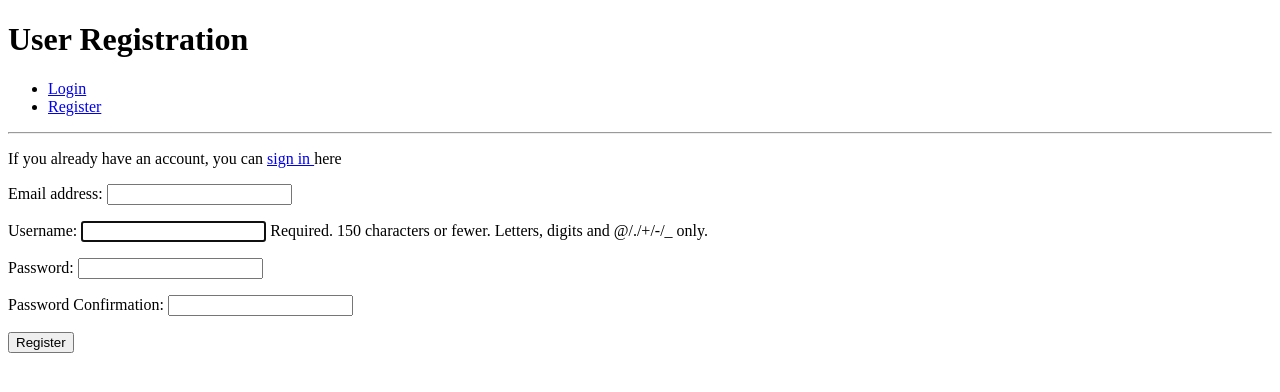
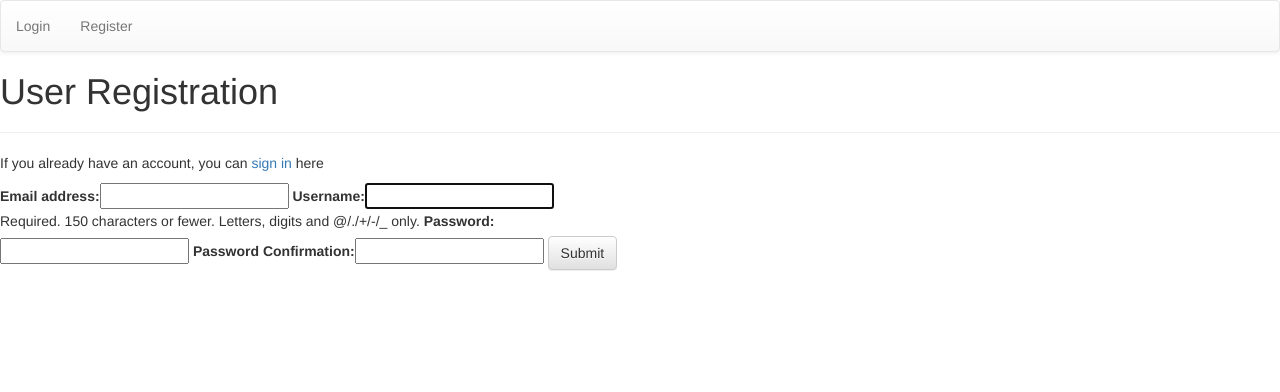
Before and after one commit to vmcggh18/bits_tracker, a Django app: page /register/ in a window 1280 px wide. Shown: the top 392 px of the page. Run offline with Django 3.2, Linux system fonts and the light colour scheme; some libraries are stand-ins or nearby versions.

Commit message:
Added bootstrap theme and styles to forms. Added static dir. Added test for registration html

```diff
--- a/accounts/templates/login.html
+++ b/accounts/templates/login.html
@@ -1,13 +1,13 @@
 {% extends 'base.html' %}
-
+{% load bootstrap_tags %}
 {% block page_title %}Log in Page{% endblock %}
 {% block page_heading %}User Login{% endblock %}
 {% block content %}
 <form method="POST">
      <!--use the cross site request forgery django function to prevent cross site scripting-->
     {% csrf_token %}
-    {{ login_form }}
-    <button type="submit">Login</button>
+    {{ login_form | as_bootstrap }}
+    <button type="submit" class="btn btn-default">Submit</button>
 </form>
 {% endblock %}
 </body>
--- a/accounts/templates/registration.html
+++ b/accounts/templates/registration.html
@@ -1,12 +1,12 @@
 {% extends 'base.html' %}
-
+{% load bootstrap_tags %}
 {% block page_title %}Registration Page{% endblock %}
 {% block page_heading %}User Registration{% endblock %}
 {% block content %}
 <p>If you already have an account, you can <a href="{% url 'login' %}">sign in </a>here</p>
 <form method="POST">
     {% csrf_token %}
-    {{ registration_form.as_p }}
-     <button type="submit">Register</button>
+    {{ registration_form | as_bootstrap }}
+     <button type="submit" class="btn btn-default">Submit</button>
 </form>
 {% endblock %}
--- a/accounts/test_views.py
+++ b/accounts/test_views.py
@@ -28,3 +28,7 @@
             username='admin1', email='admin1@example.com', password='secret')
     def test_user_can_login(self):
         response = self.client.post("/accounts/login/", {"username": "admin1", "password": "secret"})
+    def test_get_registration_page(self):
+        page = self.client.get("/register/")
+        self.assertEqual(page.status_code, 200)
+        self.assertTemplateUsed(page, "registration.html")
--- a/accounts/views.py
+++ b/accounts/views.py
@@ -68,9 +68,12 @@
         registration_form = UserRegistrationForm()
     return render(request, 'registration.html', {
         "registration_form": registration_form})
-
+@login_required
 def user_profile(request):
     """The user's profile page"""
     # retrieve the user from the database
     user = User.objects.get(email=request.user.email)
-    return render(request, 'profile.html', {"profile": user})
+    if request.user.is_authenticated:
+        return render(request, 'profile.html', {"profile": user})
+    else:
+        return redirect(reverse('index'))
--- a/issueTracker/settings.py
+++ b/issueTracker/settings.py
@@ -38,6 +38,7 @@
     'django.contrib.sessions',
     'django.contrib.messages',
     'django.contrib.staticfiles',
+    'django_forms_bootstrap',
     'accounts',
 ]
 
@@ -124,5 +125,7 @@
 # https://docs.djangoproject.com/en/1.11/howto/static-files/
 
 STATIC_URL = '/static/'
-
+STATICFILES_DIRS = [
+    os.path.join(BASE_DIR, "static")
+]
 MESSAGE_STORAGE = "django.contrib.messages.storage.session.SessionStorage"
--- /dev/null
+++ b/static/css/styles.css
@@ -0,0 +1,3 @@
+form {
+    width: 50%;
+}
--- a/templates/base.html
+++ b/templates/base.html
@@ -1,4 +1,5 @@
 <!DOCTYPE html>
+{% load staticfiles %}
 <html lang="en">
 <head>
     <meta charset="UTF-8">
@@ -6,9 +7,16 @@
     <meta http-equiv="X-UA-Compatible" content="ie=edge">
     <!--placeholder for page titles-->
     <title>{% block page_title %}{% endblock %}</title>
+    <!-- Latest compiled and minified CSS -->
+    <link rel="stylesheet" href="https://maxcdn.bootstrapcdn.com/bootstrap/3.3.7/css/bootstrap.min.css" integrity="sha384-BVYiiSIFeK1dGmJRAkycuHAHRg32OmUcww7on3RYdg4Va+PmSTsz/K68vbdEjh4u" crossorigin="anonymous">
+
+    <!-- Optional theme -->
+    <link rel="stylesheet" href="https://maxcdn.bootstrapcdn.com/bootstrap/3.3.7/css/bootstrap-theme.min.css" integrity="sha384-rHyoN1iRsVXV4nD0JutlnGaslCJuC7uwjduW9SVrLvRYooPp2bWYgmgJQIXwl/Sp" crossorigin="anonymous">
+     <link rel="stylesheet" href="{% static 'css/styles.css' %}" type="text/css">
+    <!-- Latest compiled and minified JavaScript -->
+    <script src="https://maxcdn.bootstrapcdn.com/bootstrap/3.3.7/js/bootstrap.min.js" integrity="sha384-Tc5IQib027qvyjSMfHjOMaLkfuWVxZxUPnCJA7l2mCWNIpG9mGCD8wGNIcPD7Txa" crossorigin="anonymous"></script>
 </head>
 <body>
-    <h1>{% block page_heading %}{% endblock %}</h1>
      <nav class="navbar navbar-default">
         <ul class="nav navbar-nav">
             {% if user.is_authenticated %}
@@ -20,6 +28,7 @@
             {% endif %}
         </ul>
     </nav>
+    <h1>{% block page_heading %}{% endblock %}</h1>
     <hr>
     {% if messages %}
     <div>
```
Also changed, not shown: README.md, accounts/test_forms.py (line endings or trailing spaces), 1 other file.
